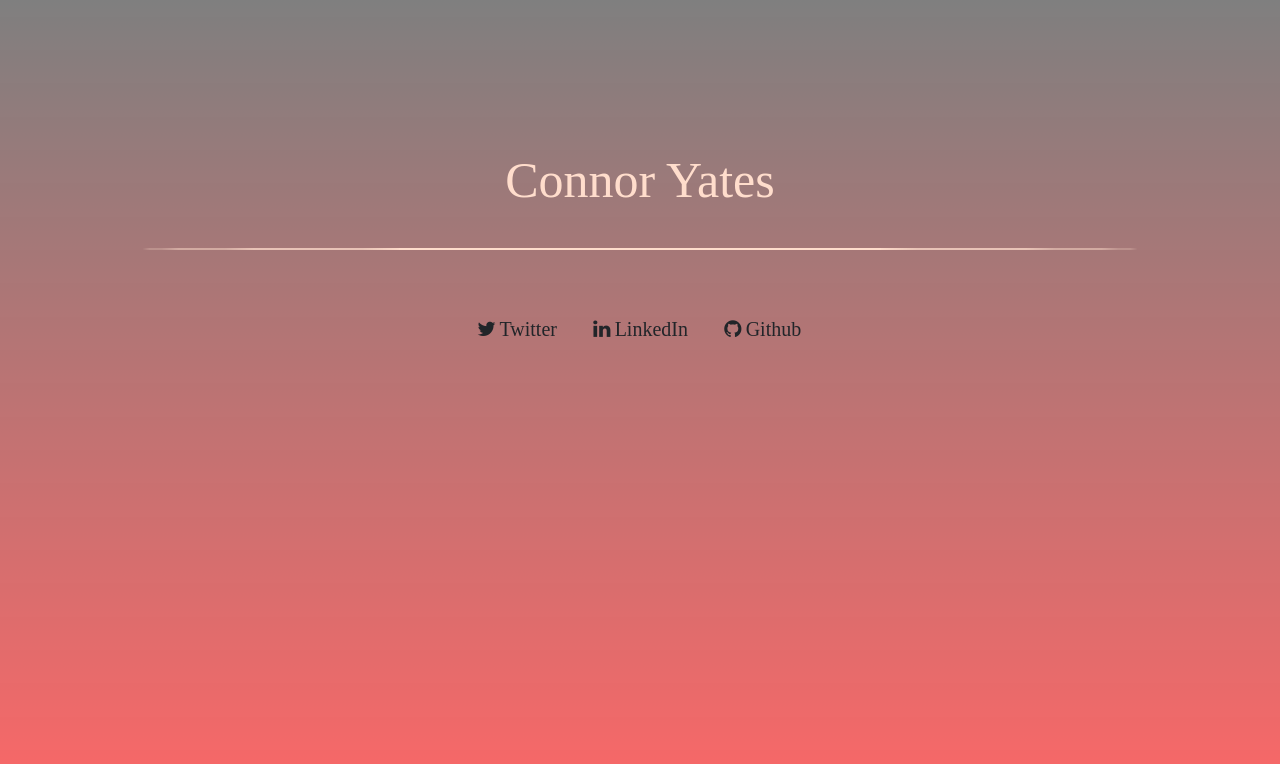
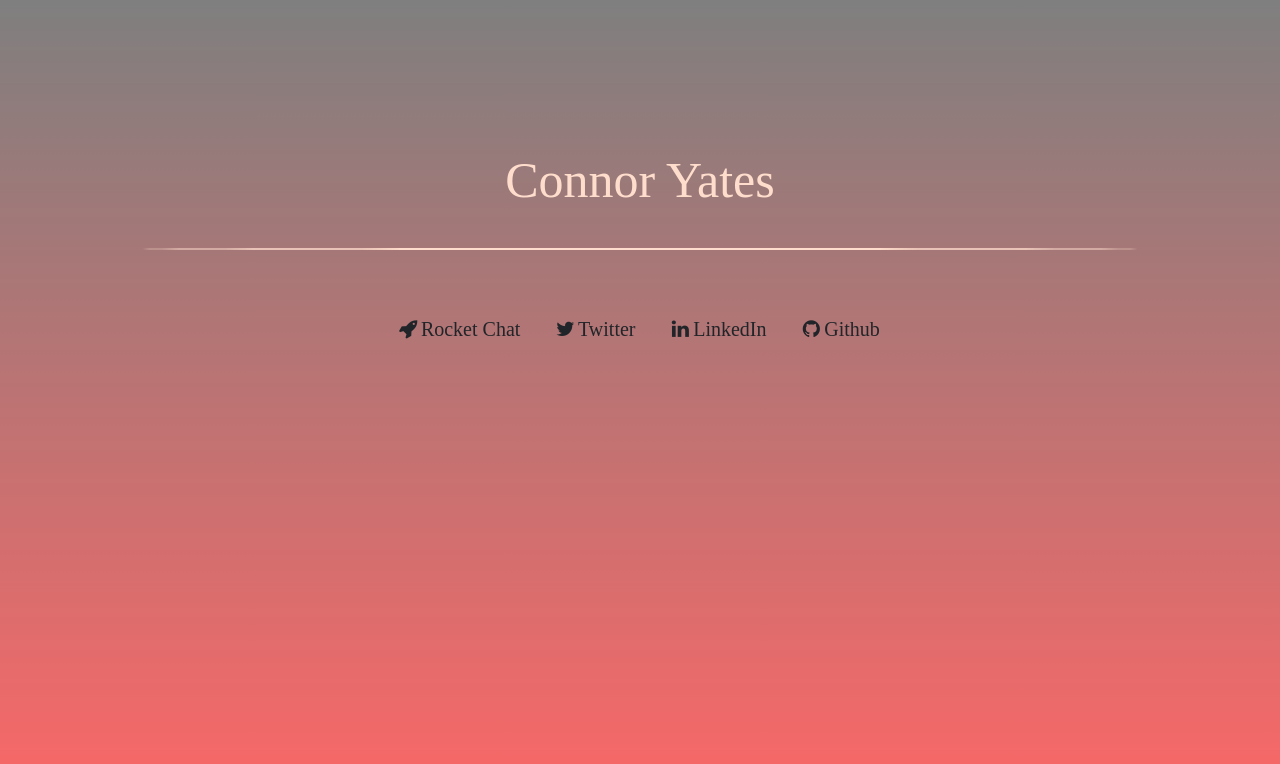
Before and after one commit to cyates24/ACAweb101_Connor_Yates24, a plain HTML site: page src/contact-page/contact-page.html in a window 1280 px wide. Drawn offline with nearby package versions, Linux system fonts and the light colour scheme.

Commit message:
update contact page

```diff
--- a/src/contact-page/contact-page.css
+++ b/src/contact-page/contact-page.css
@@ -8,7 +8,6 @@
     rgba(0, 0, 0, 0.5),
     rgba(248, 0, 0, 0.596));
   background-position: center center;
-  background-repeat: no-repeat;
   background-size: cover;
   background-attachment: fixed;
 }
--- a/src/contact-page/contact-page.html
+++ b/src/contact-page/contact-page.html
@@ -24,9 +24,11 @@
 
           <div class="home-social-buttons">
             <ul class="list-inline">
-              <li><a class="btn btn-default" href="" target='_blank'><i class="fa fa-twitter fa-fw"></i>Twitter</a></li>
-              <li><a class="btn btn-default" href="" target='_blank'><i class="fa fa-linkedin fa-fw"></i>LinkedIn</a></li>
-              <li><a class="btn btn-default" href="" target='_blank'><i class="fa fa-github fa-fw"></i>Github</a></li>
+              <li><a class="btn btn-default" href="https://chat.austincodingacademy.com/direct/connoryates-1349" target=https://chat.austincodingacademy.com/direct/connoryates-1349><i class="fa fa-rocket fa-fw"></i>Rocket Chat</a></li>
+              <li><a class="btn btn-default" href="https://twitter.com/Conyay24" target=https://twitter.com/Conyay24><i class="fa fa-twitter fa-fw"></i>Twitter</a></li>
+              <li><a class="btn btn-default" href="https://www.linkedin.com/in/connor-yates-a81591187" target=https://www.linkedin.com/in/connor-yates-a81591187><i class="fa fa-linkedin fa-fw"></i>LinkedIn</a></li>
+              <li><a class="btn btn-default" href="https://github.com/cyates24/ACAweb101_Connor_Yates24" target=https://github.com/cyates24/ACAweb101_Connor_Yates24><i class="fa fa-github fa-fw"></i>Github</a></li>
+
             </ul>
           </div>
         </div>
```
Also changed, not shown: 1 other file.
